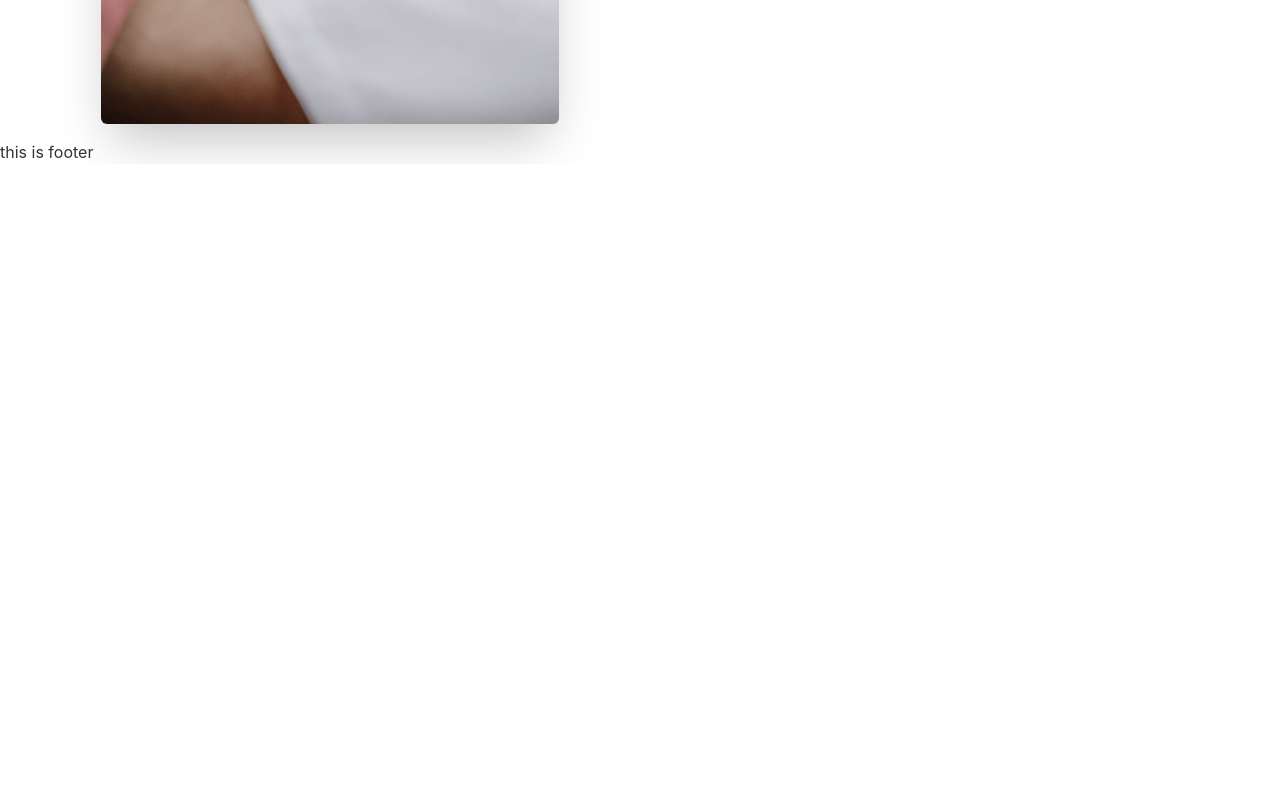
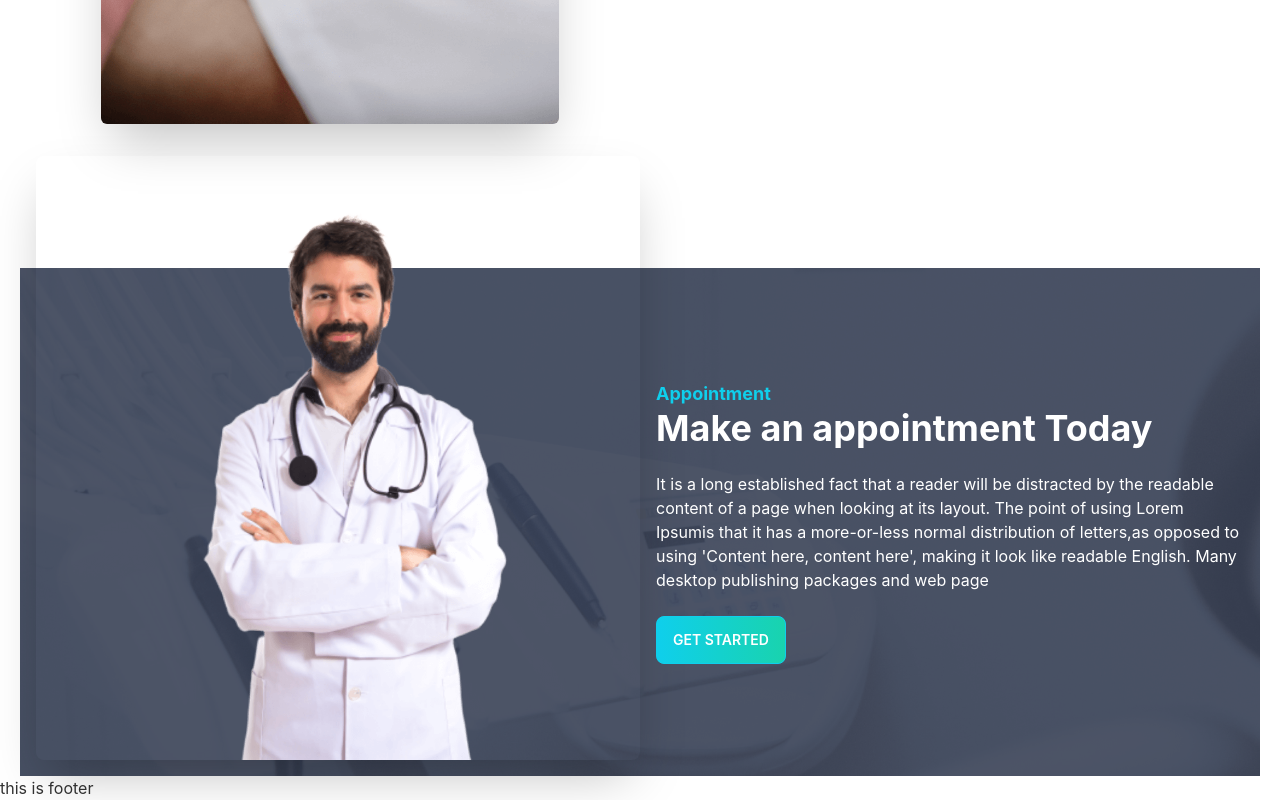
Before and after one commit to sowmik-sec/doctors-portal-client, a React (Create React App) app: page / in a window 1280 px wide. Shown: the part 1852-2652 px from the top of the page. Before the commit the page ends 2016 px from the top, so only its background shows below. Built offline with nearby package versions, Linux system fonts and the light colour scheme.

Commit message:
make appointment section added

```diff
--- a/src/Pages/Home/Home/Home.js
+++ b/src/Pages/Home/Home/Home.js
@@ -1,6 +1,7 @@
 import React from "react";
 import Banner from "../Banner/Banner";
 import InfoCards from "../InfoCards/InfoCards";
+import MakeAppointment from "../MakeAppointment/MakeAppointment";
 import Services from "../Services/Services";
 
 const Home = () => {
@@ -9,6 +10,7 @@
       <Banner />
       <InfoCards />
       <Services />
+      <MakeAppointment />
     </div>
   );
 };
--- /dev/null
+++ b/src/Pages/Home/MakeAppointment/MakeAppointment.js
@@ -0,0 +1,38 @@
+import React from "react";
+import doctor from "../../../assets/images/doctor.png";
+import appointment from "../../../assets/images/appointment.png";
+
+const MakeAppointment = () => {
+  return (
+    <section className="mt-32" style={{ background: `url(${appointment})` }}>
+      <div className="hero">
+        <div className="hero-content flex-col lg:flex-row">
+          <img
+            src={doctor}
+            className="-mt-32 lg:w-1/2 md:block hidden rounded-lg shadow-2xl"
+            alt=""
+          />
+          <div>
+            <p className="text-lg text-primary font-bold">Appointment</p>
+            <h1 className="text-4xl text-white font-bold">
+              Make an appointment Today
+            </h1>
+            <p className="py-6 text-white">
+              It is a long established fact that a reader will be distracted by
+              the readable content of a page when looking at its layout. The
+              point of using Lorem Ipsumis that it has a more-or-less normal
+              distribution of letters,as opposed to using 'Content here, content
+              here', making it look like readable English. Many desktop
+              publishing packages and web page
+            </p>
+            <button className="btn btn-primary text-white bg-gradient-to-r from-primary to-secondary">
+              Get Started
+            </button>
+          </div>
+        </div>
+      </div>
+    </section>
+  );
+};
+
+export default MakeAppointment;
```
